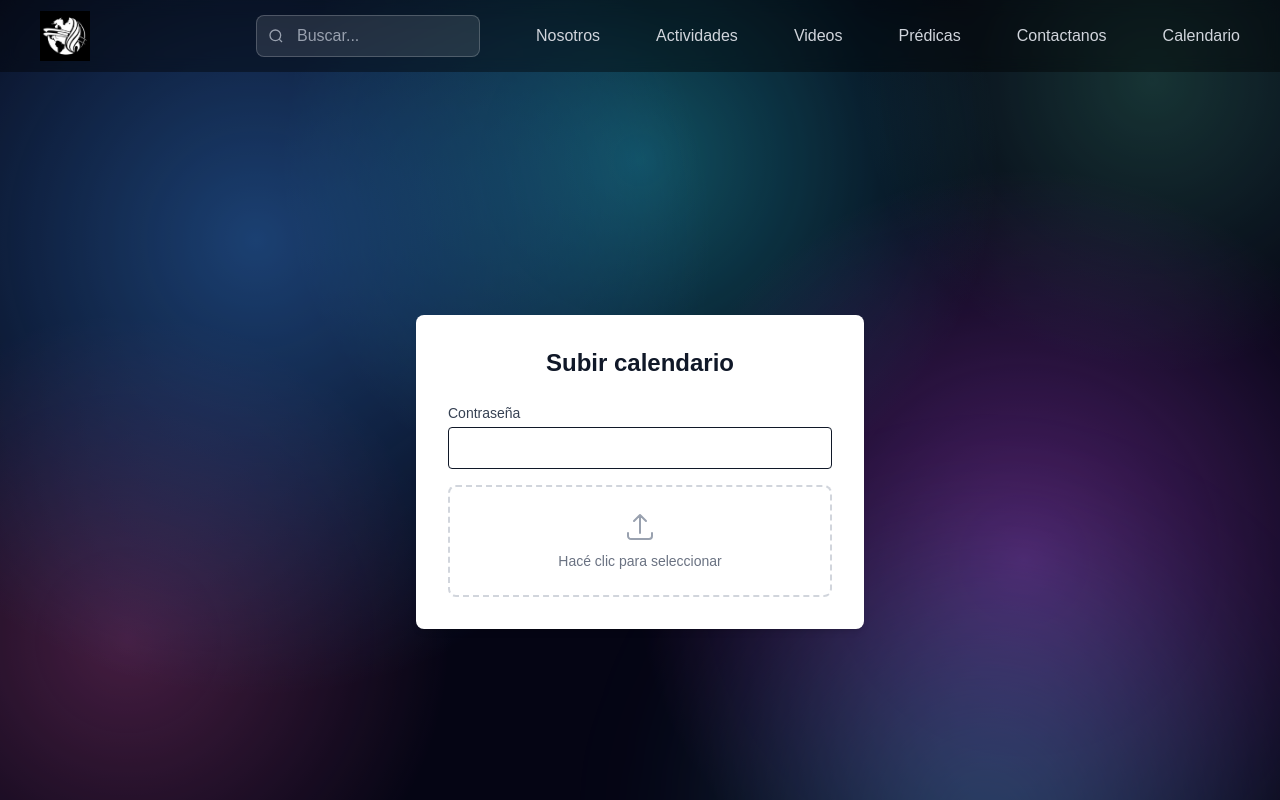
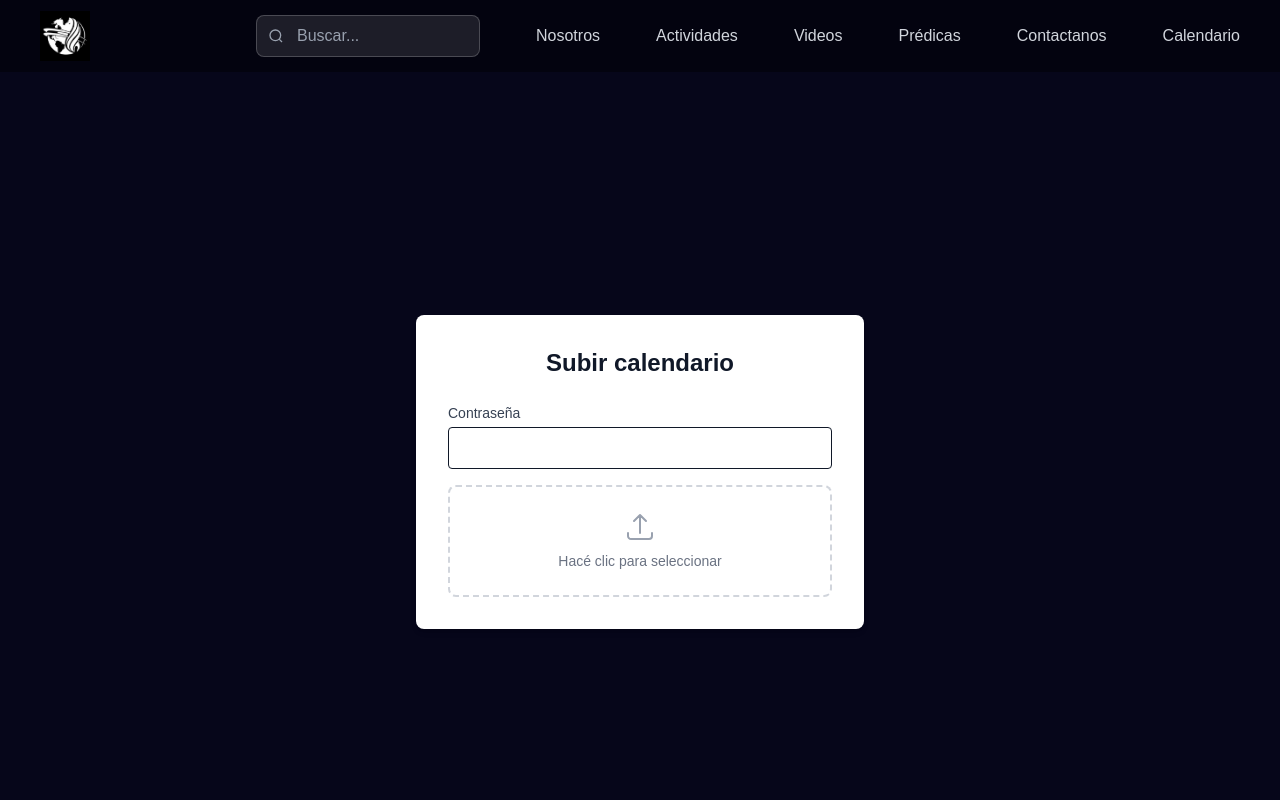
Before and after one commit to agustiinaferraro/maimo-prog3-2025-tpfinal-ferraro, a Next.js app: page /admin/calendario in a window 1280 px wide. Shown: the top 800 px of the page. Built offline with nearby package versions, Linux system fonts and the light colour scheme; no server answers.

Commit message:
remove: animated gradient background, orb, and dark overlay from body

```diff
--- a/src/app/globals.css
+++ b/src/app/globals.css
@@ -17,66 +17,8 @@ body {
   font-family: Arial, Helvetica, sans-serif;
   position: relative;
   background-color: #06061a;
-  background-image:
-    radial-gradient(700px at 20% 30%, rgba(60, 150, 255, 0.55), transparent 65%),
-    radial-gradient(600px at 80% 70%, rgba(200, 80, 255, 0.5), transparent 65%),
-    radial-gradient(550px at 50% 20%, rgba(40, 230, 255, 0.45), transparent 65%),
-    radial-gradient(500px at 10% 80%, rgba(255, 100, 200, 0.35), transparent 65%),
-    radial-gradient(450px at 90% 10%, rgba(100, 255, 200, 0.25), transparent 65%);
-  background-repeat: no-repeat;
-  background-attachment: fixed;
-  background-size: 100% 100%, 100% 100%, 100% 100%, 100% 100%, 100% 100%;
-  animation: gradientMove 12s ease-in-out infinite alternate;
 }
 
-@keyframes gradientMove {
-  0% { background-position: 0% 0%, 100% 100%, 50% 50%, 20% 80%, 80% 20%; }
-  20% { background-position: 30% 80%, 70% 20%, 10% 30%, 90% 60%, 40% 10%; }
-  40% { background-position: 80% 30%, 30% 70%, 90% 80%, 10% 40%, 60% 90%; }
-  60% { background-position: 50% 100%, 10% 30%, 70% 10%, 40% 90%, 90% 50%; }
-  80% { background-position: 10% 60%, 90% 10%, 30% 90%, 70% 20%, 20% 70%; }
-  100% { background-position: 100% 50%, 50% 0%, 80% 100%, 0% 50%, 100% 100%; }
-}
-
-body::after {
-  content: "";
-  position: fixed;
-  width: 800px;
-  height: 800px;
-  border-radius: 50%;
-  background: radial-gradient(circle at center, rgba(80, 200, 255, 0.4), transparent 60%);
-  pointer-events: none;
-  z-index: -1;
-  animation: orbFloat 15s ease-in-out infinite alternate;
-  filter: blur(50px);
-}
-
-@keyframes orbFloat {
-  0% { top: -15%; left: -15%; transform: scale(0.8); }
-  25% { top: 40%; left: 75%; transform: scale(1.3); }
-  50% { top: 65%; left: 15%; transform: scale(0.7); }
-  75% { top: 5%; left: 85%; transform: scale(1.2); }
-  100% { top: 75%; left: 45%; transform: scale(1); }
-}
-
-/* Overlay oscuro */
-body::before {
-  content: "";
-  position: fixed;
-  top: 0;
-  left: 0;
-  width: 100%;
-  height: 100%;
-  background: rgba(0, 0, 0, 0.25);
-  pointer-events: none;
-  z-index: 0;
-}
-
-/* Asegura que el contenido quede sobre el overlay */
-body > div {
-  position: relative;
-  z-index: 1;
-}
 
 /* Ocultar barra de scroll para carrusel */
 .scrollbar-hide::-webkit-scrollbar {
```
